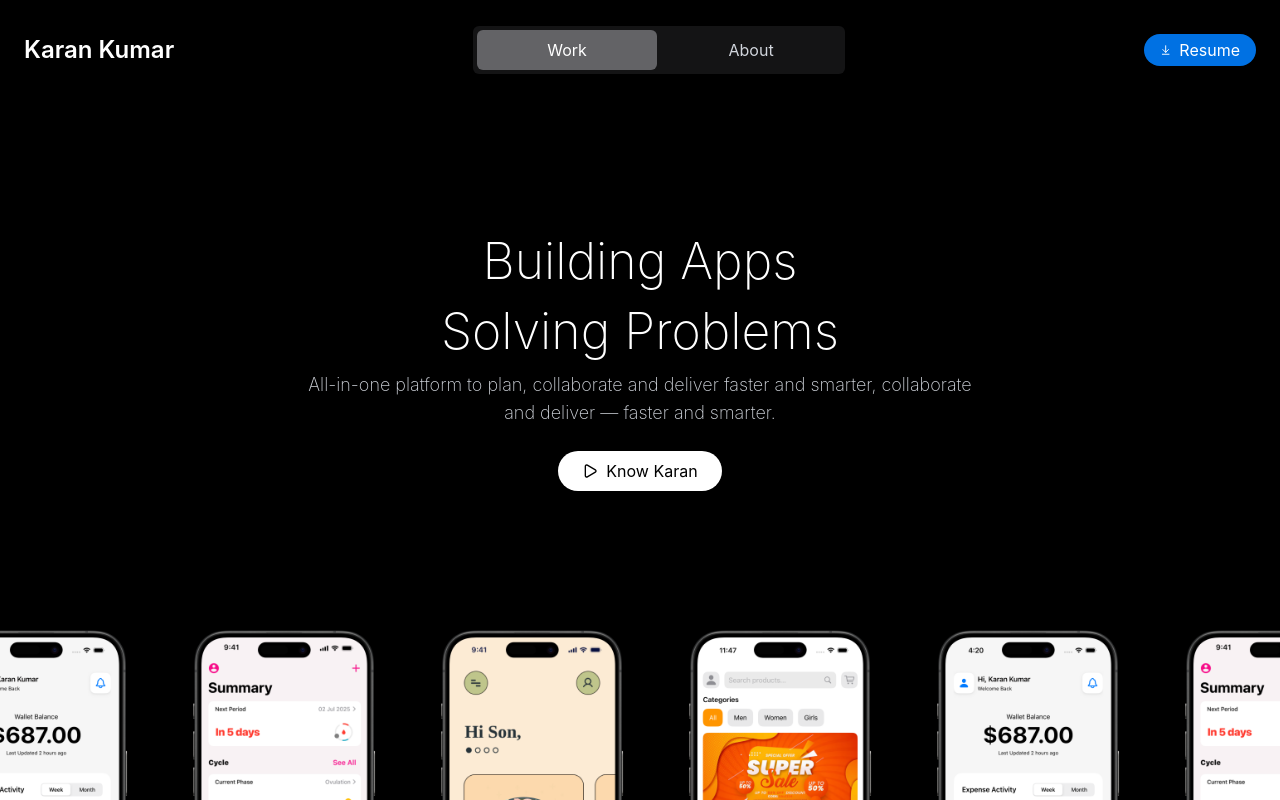
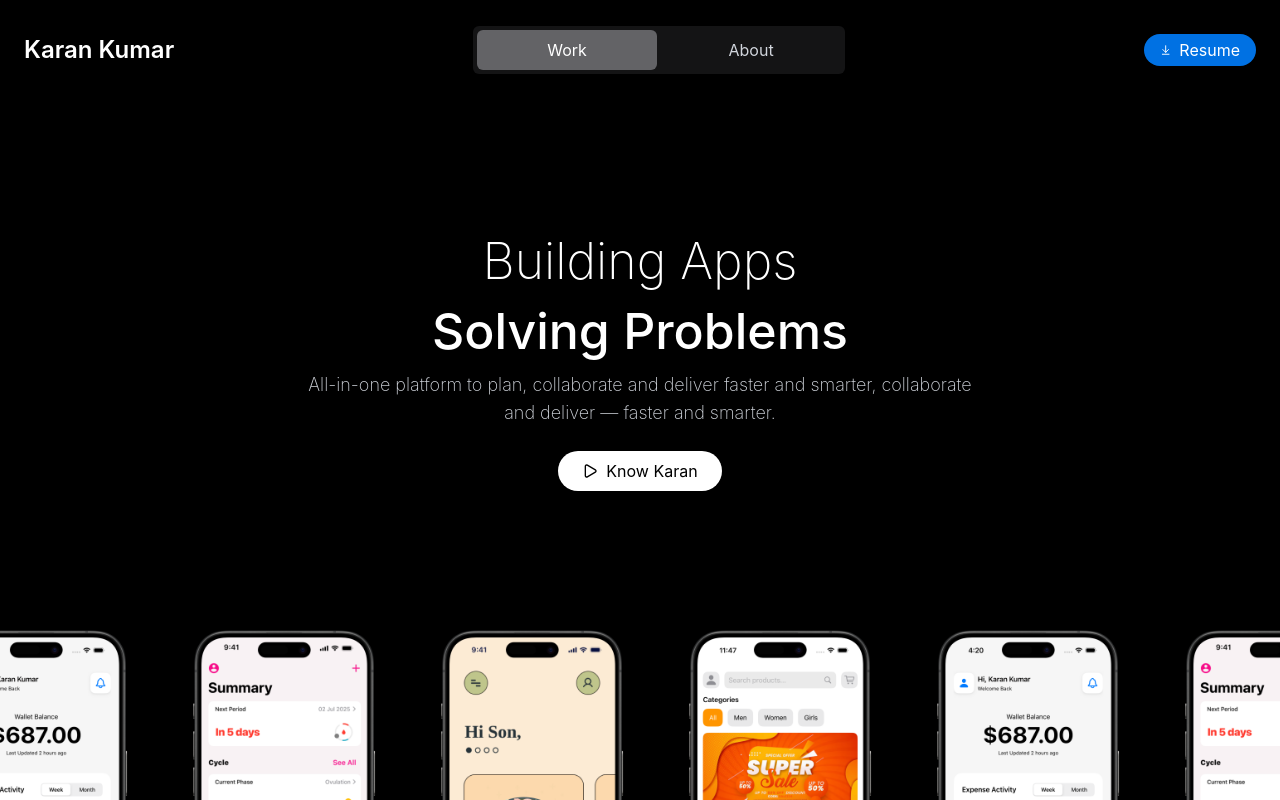
Before and after one commit to thekarandeveloper/thekarandeveloper, a Next.js app: page / in a window 1280 px wide. Shown: the top 800 px of the page. Built offline with nearby package versions, Linux system fonts and the light colour scheme.

Commit message:
fixed-header

```diff
--- a/components/micro/Header.jsx
+++ b/components/micro/Header.jsx
@@ -35,7 +35,7 @@ export default function Header({
 
       {/* SubHeading */}
       {subHeading && (
-        <h2 className="text-[42px] md:text-[50px] font-extralight leading-tight">
+        <h2 className="text-[42px] md:text-[50px] font-medium leading-tight">
           {subHeading}
         </h2>
       )}
```
